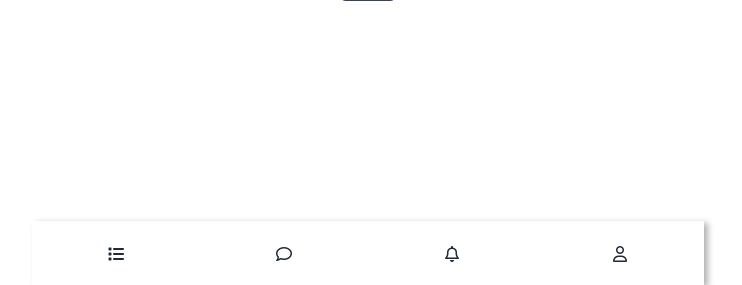
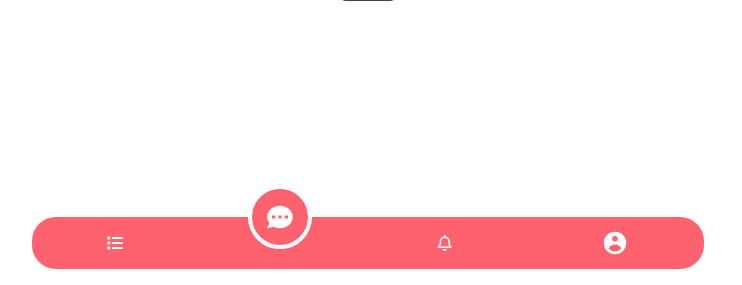
Before and after one commit to Hypersand/AntHurry, a Spring app: template src/main/resources/templates/board/create.html in a window 1280 px wide. Shown: the part 515-800 px from the top of the page, without its empty margins (272-1014 px from the left). Run offline with Thymeleaf, Linux system fonts and the light colour scheme; the template is opened without the code that fills it, so the values that code supplies are empty; some of the project's set-up classes (security, data sources, template engines, error pages and the like) are left out, and stand-ins take their place; some libraries are stand-ins or nearby versions.

Commit message:
style: bottom-navbar 변경 (#29)

```diff
--- a/src/main/resources/templates/usr/layout/layout.html
+++ b/src/main/resources/templates/usr/layout/layout.html
@@ -3,24 +3,47 @@
 <body>
 
 
-
 <footer layout:fragment="footer" class="sticky bottom-0 z-50">
 
-    <div class="btm-nav max-w-2xl mx-auto">
-        <a href="#">
+    <!--    <div class="btm-nav max-w-2xl mx-auto">-->
+    <!--        <a href="#">-->
+    <!--            <i class="fa-solid fa-list"></i>-->
+    <!--        </a>-->
+    <!--        <a th:if="${!@rq.login}" href="/usr/member/login">-->
+    <!--            <i class="fa-solid fa-right-to-bracket"></i>-->
+    <!--        </a>-->
+    <!--        <a href="#">-->
+    <!--            <i class="fa-regular fa-comment"></i>-->
+    <!--        </a>-->
+    <!--        <a href="#">-->
+    <!--            <i class="fa-regular fa-bell"></i>-->
+    <!--        </a>-->
+    <!--        <a href="#">-->
+    <!--            <i class="fa-regular fa-user"></i>-->
+    <!--        </a>-->
+    <!--    </div>-->
+    <div class="fixed bottom-4 left-1/2 transform -translate-x-1/2 inline-flex left-0 max-w-2xl mx-auto justify-between bg-[#FF626F] w-11/12 rounded-3xl">
+        <a href="#" class="inline-flex justify-center  items-center py-3 px-4 text-white flex-grow">
             <i class="fa-solid fa-list"></i>
         </a>
-        <a th:if="${!@rq.login}" href="/usr/member/login">
+        <a th:if="${!@rq.login}" href="/usr/member/login" class="inline-flex justify-center items-center   py-3 px-4 text-white flex-grow">
             <i class="fa-solid fa-right-to-bracket"></i>
         </a>
-        <a href="#">
-            <i class="fa-regular fa-comment"></i>
-        </a>
-        <a href="#">
+        <button class="relative inline-flex flex-col items-center text-xs font-medium text-white py-3 px-6 flex-grow">
+            <div class="absolute bottom-5 p-3 rounded-full border-4 border-white bg-[#FF626F]">
+                <svg class="w-8 h-8" fill="currentColor" viewBox="0 0 20 20" xmlns="http://www.w3.org/2000/svg">
+                    <path fill-rule="evenodd" d="M18 10c0 3.866-3.582 7-8 7a8.841 8.841 0 01-4.083-.98L2 17l1.338-3.123C2.493 12.767 2 11.434 2 10c0-3.866 3.582-7 8-7s8 3.134 8 7zM7 9H5v2h2V9zm8 0h-2v2h2V9zM9 9h2v2H9V9z" clip-rule="evenodd"></path>
+                </svg>
+            </div>
+            <span class="sr-only">Chat</span>
+        </button>
+        <a href="#" class="inline-flex justify-center  items-center py-3 px-4 text-white flex-grow">
             <i class="fa-regular fa-bell"></i>
         </a>
-        <a href="#">
-            <i class="fa-regular fa-user"></i>
+        <a href="#" class="inline-flex flex-col items-center text-white text-xs font-medium py-3 px-4 flex-grow">
+            <svg class="w-7 h-7" fill="currentColor" viewBox="0 0 20 20" xmlns="http://www.w3.org/2000/svg">
+                <path fill-rule="evenodd" d="M18 10a8 8 0 11-16 0 8 8 0 0116 0zm-6-3a2 2 0 11-4 0 2 2 0 014 0zm-2 4a5 5 0 00-4.546 2.916A5.986 5.986 0 0010 16a5.986 5.986 0 004.546-2.084A5 5 0 0010 11z" clip-rule="evenodd"></path>
+            </svg>
         </a>
     </div>
 
--- a/src/main/resources/templates/usr/member/login.html
+++ b/src/main/resources/templates/usr/member/login.html
@@ -5,7 +5,7 @@
 </head>
 
 <body>
-<header layout:fragment="header">
+<header layout:fragment="header" >
     <div class="navbar max-w-2xl mx-auto bg-base-100">
         <div class="navbar-start">
             <div class="dropdown">
```
Also changed, not shown: src/main/resources/templates/common/navbar.html (deleted, +0 -18 lines).
